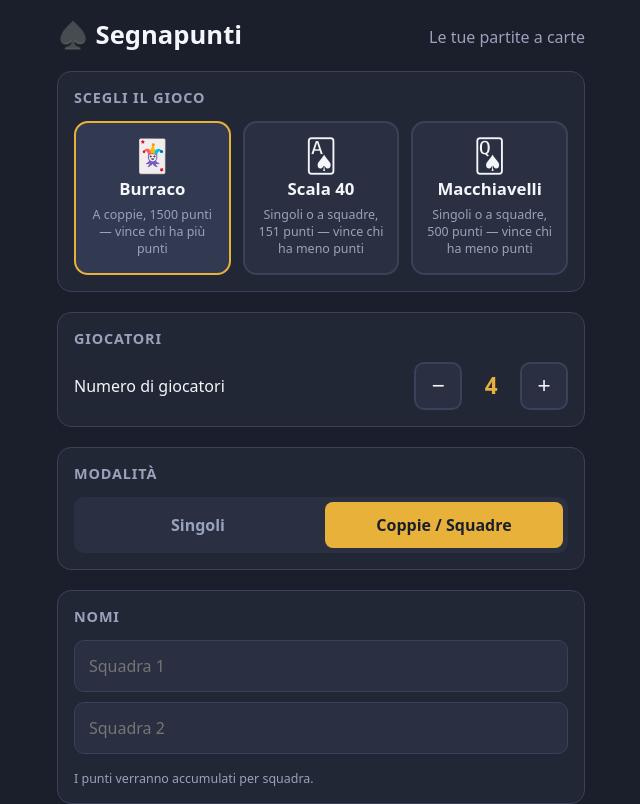
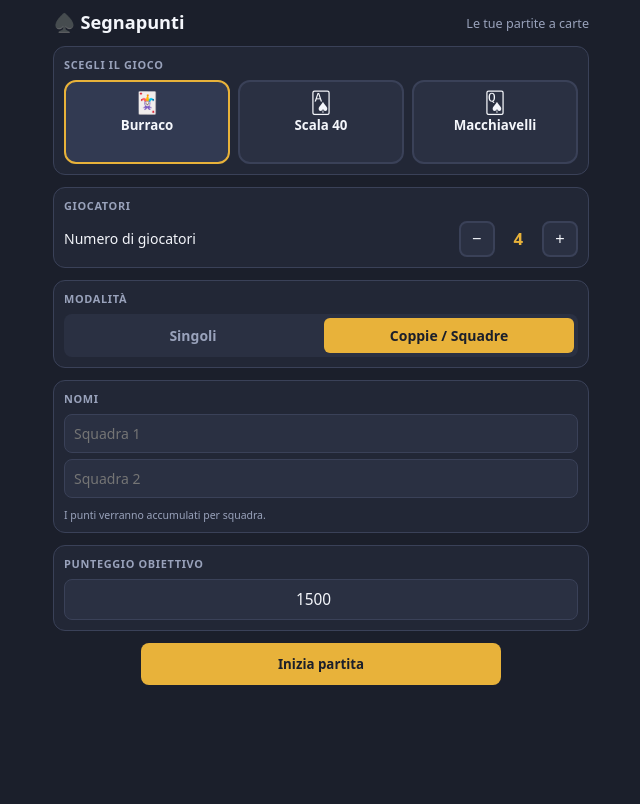
Before and after one commit to alice-rovere/segnapuntiApp, a React (Vite) app: page / in a window 1280 px wide. Shown: the top 804 px of the page, without its empty margins (319-959 px from the left). Built offline with nearby package versions, Linux system fonts and the light colour scheme.

Commit message:
Refactor game descriptions and adjust default player counts in games.js; update GamePicker component to remove description display

```diff
--- a/src/components/SetupScreen.jsx
+++ b/src/components/SetupScreen.jsx
@@ -17,7 +17,6 @@ function GamePicker({ value, onChange }) {
             >
               <span className="game-card__emoji">{game.emoji}</span>
               <span className="game-card__name">{game.name}</span>
-              <span className="game-card__desc">{game.description}</span>
             </button>
           );
         })}
--- a/src/constants/games.js
+++ b/src/constants/games.js
@@ -4,8 +4,7 @@ export const GAMES = [
     name: 'Burraco',
     emoji: '🃏',
     defaultTarget: 1500,
-    defaultPlayers: 4,
-    description: 'A coppie, 1500 punti — vince chi ha più punti',
+    defaultPlayers: 2,
     lowerScoreWins: false,
   },
   {
@@ -13,8 +12,7 @@ export const GAMES = [
     name: 'Scala 40',
     emoji: '🂡',
     defaultTarget: 151,
-    defaultPlayers: 4,
-    description: 'Singoli o a squadre, 151 punti — vince chi ha meno punti',
+    defaultPlayers: 2,
     lowerScoreWins: true,
   },
   {
@@ -23,7 +21,6 @@ export const GAMES = [
     emoji: '🂭',
     defaultTarget: 500,
     defaultPlayers: 4,
-    description: 'Singoli o a squadre, 500 punti — vince chi ha meno punti',
     lowerScoreWins: true,
   },
 ]
--- a/src/index.css
+++ b/src/index.css
@@ -11,8 +11,8 @@
   --primary-contrast: #1b1f2b;
   --danger: #e56a5c;
   --green: #59c07a;
-  --radius: 14px;
-  --radius-sm: 10px;
+  --radius: 12px;
+  --radius-sm: 8px;
   --shadow: 0 6px 18px rgba(0, 0, 0, 0.25);
   --maxw: 560px;
   font-family:
@@ -33,7 +33,7 @@ body {
   padding: 0;
   background: var(--bg);
   color: var(--text);
-  font-size: 16px;
+  font-size: 14px;
   -webkit-tap-highlight-color: transparent;
 }
 
@@ -46,10 +46,10 @@ body {
 .screen {
   width: 100%;
   max-width: var(--maxw);
-  padding: 20px 16px calc(96px + env(safe-area-inset-bottom));
+  padding: 12px 12px calc(72px + env(safe-area-inset-bottom));
   display: flex;
   flex-direction: column;
-  gap: 20px;
+  gap: 12px;
 }
 
 .screen__header {
@@ -67,20 +67,21 @@ body {
 
 .screen__kicker {
   margin: 0 0 2px;
-  font-size: 0.85rem;
+  font-size: 0.8rem;
   color: var(--primary);
   font-weight: 600;
 }
 
 .screen__title {
   margin: 0;
-  font-size: 1.6rem;
+  font-size: 1.3rem;
   line-height: 1.2;
 }
 
 .screen__subtitle {
-  margin: 4px 0 0;
+  margin: 2px 0 0;
   color: var(--text-muted);
+  font-size: 0.9rem;
 }
 
 /* Sections */
@@ -88,12 +89,12 @@ body {
   background: var(--bg-soft);
   border: 1px solid var(--border);
   border-radius: var(--radius);
-  padding: 16px;
+  padding: 10px;
 }
 
 .section-title {
-  margin: 0 0 14px;
-  font-size: 0.9rem;
+  margin: 0 0 8px;
+  font-size: 0.78rem;
   text-transform: uppercase;
   letter-spacing: 0.06em;
   color: var(--text-muted);
@@ -104,7 +105,7 @@ body {
   align-items: center;
   justify-content: space-between;
   gap: 12px;
-  margin-bottom: 6px;
+  margin-bottom: 4px;
 }
 
 .section-head .section-title {
@@ -120,34 +121,29 @@ body {
   margin: 0;
   color: var(--text-muted);
   text-align: center;
+  font-size: 0.9rem;
 }
 
 /* Game picker */
 .game-grid {
   display: grid;
-  grid-template-columns: 1fr;
-  gap: 12px;
-}
-
-@media (min-width: 480px) {
-  .game-grid {
-    grid-template-columns: repeat(3, 1fr);
-  }
+  grid-template-columns: repeat(3, 1fr);
+  gap: 8px;
 }
 
 .game-card {
   display: flex;
   flex-direction: column;
   align-items: center;
-  gap: 6px;
-  padding: 16px 12px;
+  gap: 3px;
+  padding: 10px 8px;
   border-radius: var(--radius);
   border: 2px solid var(--border);
   background: var(--card);
   color: var(--text);
   cursor: pointer;
   font: inherit;
-  min-height: 110px;
+  min-height: 84px;
   transition:
     border-color 0.15s,
     transform 0.05s;
@@ -163,17 +159,17 @@ body {
 }
 
 .game-card__emoji {
-  font-size: 2rem;
+  font-size: 1.5rem;
   line-height: 1;
 }
 
 .game-card__name {
   font-weight: 700;
-  font-size: 1.05rem;
+  font-size: 0.95rem;
 }
 
 .game-card__desc {
-  font-size: 0.78rem;
+  font-size: 0.72rem;
   color: var(--text-muted);
   text-align: center;
 }
@@ -194,17 +190,17 @@ body {
 .stepper__controls {
   display: flex;
   align-items: center;
-  gap: 16px;
+  gap: 14px;
 }
 
 .stepper__btn {
-  width: 48px;
-  height: 48px;
+  width: 36px;
+  height: 36px;
   border-radius: var(--radius-sm);
   border: 2px solid var(--border);
   background: var(--card);
   color: var(--text);
-  font-size: 1.4rem;
+  font-size: 1.15rem;
   cursor: pointer;
 }
 
@@ -214,7 +210,7 @@ body {
 }
 
 .stepper__value {
-  font-size: 1.4rem;
+  font-size: 1.2rem;
   font-weight: 700;
   min-width: 2ch;
   text-align: center;
@@ -225,16 +221,16 @@ body {
 .segmented {
   display: grid;
   grid-template-columns: 1fr 1fr;
-  gap: 8px;
+  gap: 6px;
   background: var(--card);
-  padding: 5px;
+  padding: 4px;
   border-radius: var(--radius-sm);
 }
 
 .segmented__btn {
-  padding: 12px;
+  padding: 8px;
   border: none;
-  border-radius: 8px;
+  border-radius: 6px;
   background: transparent;
   color: var(--text-muted);
   font: inherit;
@@ -250,8 +246,8 @@ body {
 /* Inputs */
 .text-input {
   width: 100%;
-  padding: 14px;
-  margin-bottom: 10px;
+  padding: 9px;
+  margin-bottom: 6px;
   border-radius: var(--radius-sm);
   border: 1px solid var(--border);
   background: var(--card);
@@ -259,8 +255,12 @@ body {
   font: inherit;
 }
 
+.text-input:last-child {
+  margin-bottom: 0;
+}
+
 .text-input--number {
-  font-size: 1.2rem;
+  font-size: 1.1rem;
   text-align: center;
 }
 
@@ -274,8 +274,8 @@ body {
 }
 
 .form-hint {
-  margin: 6px 0 0;
-  font-size: 0.78rem;
+  margin: 4px 0 0;
+  font-size: 0.75rem;
   color: var(--text-muted);
 }
 
@@ -289,7 +289,7 @@ body {
   align-items: center;
   justify-content: center;
   gap: 8px;
-  padding: 14px 20px;
+  padding: 10px 14px;
   border-radius: var(--radius-sm);
   border: none;
   font: inherit;
@@ -317,13 +317,13 @@ body {
 .btn--big {
   width: 100%;
   max-width: 360px;
-  padding: 18px;
-  font-size: 1.1rem;
+  padding: 12px;
+  font-size: 0.95rem;
 }
 
 .btn--sm {
-  padding: 8px 12px;
-  font-size: 0.85rem;
+  padding: 6px 10px;
+  font-size: 0.8rem;
 }
 
 /* Fixed actions */
@@ -332,7 +332,7 @@ body {
   left: 0;
   right: 0;
   bottom: 0;
-  padding: 12px 16px calc(12px + env(safe-area-inset-bottom));
+  padding: 8px 12px calc(8px + env(safe-area-inset-bottom));
   display: flex;
   justify-content: center;
 }
@@ -346,14 +346,14 @@ body {
 .team-list {
   display: flex;
   flex-direction: column;
-  gap: 12px;
+  gap: 8px;
 }
 
 .team-card {
   background: var(--card);
   border: 1px solid var(--border);
   border-radius: var(--radius);
-  padding: 14px;
+  padding: 8px;
 }
 
 .team-card--target {
@@ -367,8 +367,8 @@ body {
 .team-card__top {
   display: flex;
   align-items: center;
-  gap: 12px;
-  margin-bottom: 10px;
+  gap: 10px;
+  margin-bottom: 6px;
 }
 
 .team-card__info {
@@ -379,7 +379,7 @@ body {
 .team-card__name {
   display: block;
   font-weight: 700;
-  font-size: 1.05rem;
+  font-size: 0.92rem;
   white-space: nowrap;
   overflow: hidden;
   text-overflow: ellipsis;
@@ -387,7 +387,7 @@ body {
 
 .team-card__players {
   display: block;
-  font-size: 0.78rem;
+  font-size: 0.72rem;
   color: var(--text-muted);
   white-space: nowrap;
   overflow: hidden;
@@ -401,7 +401,7 @@ body {
 }
 
 .big-num {
-  font-size: 1.35rem;
+  font-size: 1.15rem;
   font-weight: 800;
 }
 
@@ -411,14 +411,14 @@ body {
 
 .team-card__target {
   display: block;
-  margin-top: 6px;
-  font-size: 0.74rem;
+  margin-top: 4px;
+  font-size: 0.7rem;
   color: var(--text-muted);
 }
 
 /* Progress */
 .progress {
-  height: 6px;
+  height: 4px;
   background: var(--bg);
   border-radius: 999px;
   overflow: hidden;
@@ -436,18 +436,23 @@ body {
   background: linear-gradient(135deg, var(--green), #3f9a63);
   color: #fff;
   border-radius: var(--radius);
-  padding: 16px;
+  padding: 10px;
   box-shadow: var(--shadow);
 }
 
 .target-banner__title {
-  margin: 0 0 10px;
+  margin: 0 0 6px;
   font-weight: 700;
+  font-size: 0.95rem;
 }
 
 .target-banner__actions {
   display: flex;
-  gap: 10px;
+  gap: 8px;
+}
+
+.target-banner__actions .btn {
+  padding: 8px 12px;
 }
 
 .target-banner__actions .btn--primary {
@@ -467,28 +472,28 @@ body {
   padding: 0;
   display: flex;
   flex-direction: column;
-  gap: 10px;
+  gap: 6px;
 }
 
 .round-row {
   display: flex;
   align-items: flex-start;
-  gap: 10px;
+  gap: 8px;
   background: var(--card);
   border: 1px solid var(--border);
   border-radius: var(--radius-sm);
-  padding: 12px;
+  padding: 7px;
 }
 
 .round-row__num {
   font-weight: 600;
   color: var(--text-muted);
-  min-width: 86px;
-  font-size: 0.9rem;
+  min-width: 72px;
+  font-size: 0.85rem;
 }
 
 .round-row__dealer {
-  font-size: 0.8rem;
+  font-size: 0.75rem;
   font-weight: 600;
   color: var(--primary);
   white-space: nowrap;
@@ -498,14 +503,14 @@ body {
   flex: 1;
   display: flex;
   flex-wrap: wrap;
-  gap: 6px;
+  gap: 4px;
 }
 
 .chip {
   background: var(--card-soft);
   border-radius: 999px;
-  padding: 5px 10px;
-  font-size: 0.8rem;
+  padding: 3px 8px;
+  font-size: 0.75rem;
 }
 
 .chip--neg {
@@ -515,7 +520,8 @@ body {
 .empty-state {
   color: var(--text-muted);
   text-align: center;
-  padding: 12px 0;
+  padding: 6px 0;
+  font-size: 0.9rem;
 }
 
 /* Modal */
@@ -539,44 +545,46 @@ body {
   width: 100%;
   max-width: var(--maxw);
   background: var(--bg-soft);
-  border-radius: 20px 20px 0 0;
-  padding: 20px 16px calc(20px + env(safe-area-inset-bottom));
+  border-radius: 16px 16px 0 0;
+  padding: 14px 12px calc(14px + env(safe-area-inset-bottom));
   max-height: 85dvh;
   overflow-y: auto;
 }
 
 @media (min-width: 480px) {
   .modal {
-    border-radius: 20px;
+    border-radius: 16px;
   }
 }
 
 .modal__title {
-  margin: 0 0 4px;
+  margin: 0 0 2px;
 }
 
 .modal__subtitle {
-  margin: 0 0 16px;
+  margin: 0 0 10px;
   color: var(--text-muted);
+  font-size: 0.9rem;
 }
 
 .modal__teams {
   display: flex;
   flex-direction: column;
-  gap: 12px;
+  gap: 8px;
 }
 
 .round-field-group {
   background: var(--card);
   border: 1px solid var(--border);
   border-radius: var(--radius-sm);
-  padding: 12px;
+  padding: 8px;
 }
 
 .round-field-group__label {
   display: block;
   font-weight: 700;
-  margin-bottom: 8px;
+  margin-bottom: 6px;
+  font-size: 0.92rem;
 }
 
 .round-field-group__inputs {
@@ -590,13 +598,13 @@ body {
 
 .round-field-group__inputs .round-field__input {
   width: 100%;
-  max-width: 120px;
+  max-width: 110px;
 }
 
 .round-field-group__total {
   display: inline-block;
-  margin-top: 8px;
-  font-size: 0.85rem;
+  margin-top: 6px;
+  font-size: 0.8rem;
   color: var(--text-muted);
 }
 
@@ -604,17 +612,18 @@ body {
   display: flex;
   align-items: center;
   justify-content: space-between;
-  gap: 12px;
+  gap: 8px;
 }
 
 .round-field__label {
   font-weight: 600;
+  font-size: 0.9rem;
 }
 
 .round-field__input {
-  width: 120px;
-  padding: 14px;
-  font-size: 1.3rem;
+  width: 100px;
+  padding: 9px;
+  font-size: 1.1rem;
   font-weight: 700;
   text-align: right;
   border-radius: var(--radius-sm);
@@ -629,23 +638,24 @@ body {
 
 /* Dealer picker */
 .dealer-picker {
-  margin-top: 16px;
+  margin-top: 10px;
 }
 
 .dealer-picker__label {
   display: block;
   font-weight: 700;
-  margin-bottom: 10px;
+  margin-bottom: 6px;
+  font-size: 0.92rem;
 }
 
 .dealer-picker__options {
   display: flex;
   flex-wrap: wrap;
-  gap: 8px;
+  gap: 6px;
 }
 
 .dealer-chip {
-  padding: 8px 14px;
+  padding: 6px 10px;
   border-radius: 999px;
   border: 1px solid var(--border);
   background: var(--card);
@@ -653,6 +663,7 @@ body {
   font: inherit;
   font-weight: 600;
   cursor: pointer;
+  font-size: 0.85rem;
 }
 
 .dealer-chip--active {
@@ -663,8 +674,8 @@ body {
 
 .modal__actions {
   display: flex;
-  gap: 10px;
-  margin-top: 20px;
+  gap: 8px;
+  margin-top: 12px;
 }
 
 .modal__actions .btn {
@@ -677,32 +688,33 @@ body {
   background: linear-gradient(135deg, var(--primary), var(--primary-dark));
   color: var(--primary-contrast);
   border-radius: var(--radius);
-  padding: 22px 16px;
+  padding: 14px 12px;
   box-shadow: var(--shadow);
 }
 
 .winner-card__trophy {
-  font-size: 2.6rem;
+  font-size: 2rem;
   display: block;
-  margin-bottom: 4px;
+  margin-bottom: 2px;
 }
 
 .winner-card__label {
   margin: 0;
-  font-size: 0.85rem;
+  font-size: 0.78rem;
   text-transform: uppercase;
   letter-spacing: 0.08em;
 }
 
 .winner-card__name {
   margin: 2px 0;
-  font-size: 1.6rem;
+  font-size: 1.3rem;
   font-weight: 800;
 }
 
 .winner-card__points {
   margin: 0;
   font-weight: 600;
+  font-size: 0.9rem;
 }
 
 .final-list {
@@ -711,17 +723,17 @@ body {
   padding: 0;
   display: flex;
   flex-direction: column;
-  gap: 10px;
+  gap: 6px;
 }
 
 .final-row {
   display: flex;
   align-items: center;
-  gap: 12px;
+  gap: 10px;
   background: var(--card);
   border: 1px solid var(--border);
   border-radius: var(--radius-sm);
-  padding: 14px;
+  padding: 9px;
 }
 
 .final-row--winner {
@@ -729,7 +741,7 @@ body {
 }
 
 .final-row__rank {
-  font-size: 1.3rem;
+  font-size: 1.1rem;
   width: 1.6em;
   text-align: center;
 }
@@ -737,17 +749,18 @@ body {
 .final-row__name {
   flex: 1;
   font-weight: 600;
+  font-size: 0.95rem;
 }
 
 .final-row__points {
   font-weight: 800;
-  font-size: 1.15rem;
+  font-size: 1rem;
 }
 
 /* Fixed actions in result needs extra room for two buttons */
 .fixed-actions {
   flex-direction: column;
-  gap: 10px;
+  gap: 8px;
 }
 
 .fixed-actions .btn {
```
